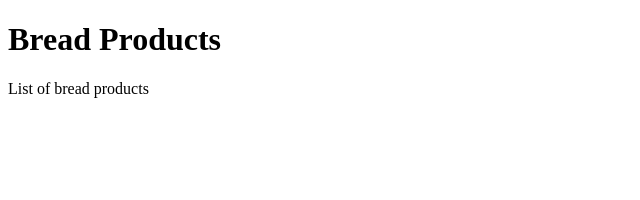
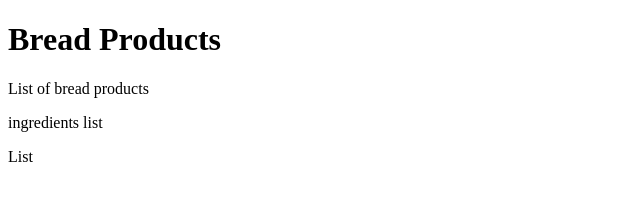
Before and after one commit to jackrichter/com.bread.demo, a plain HTML site: page WebContent/index.html in a window 1280 px wide. Shown: the whole page, without its empty margins (0-640 px from the left). Drawn offline with Linux system fonts and the light colour scheme.

Commit message:
bug fix, v1.1 for production

```diff
--- a/WebContent/index.html
+++ b/WebContent/index.html
@@ -9,5 +9,10 @@
 	<h1>Bread Products</h1>
 
 	<p>List of bread products</p>
+
+	<!-- Simulating bug fix on the master branch, because the client needed a fix in the released app. This will
+	become version v1.1 in production -->
+	<span>ingredients list</span>
+	<p>List</p>
 </body>
 </html>
```
